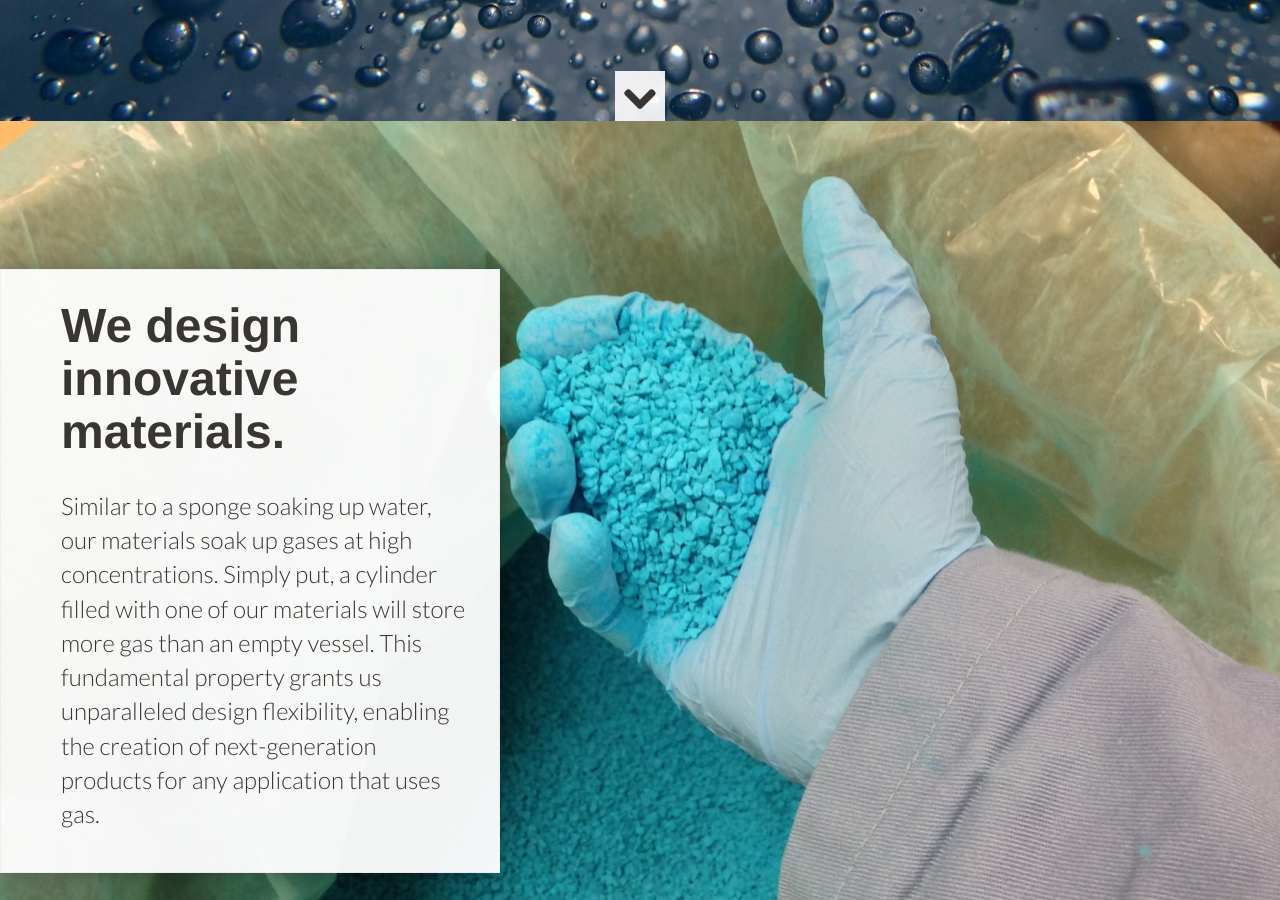
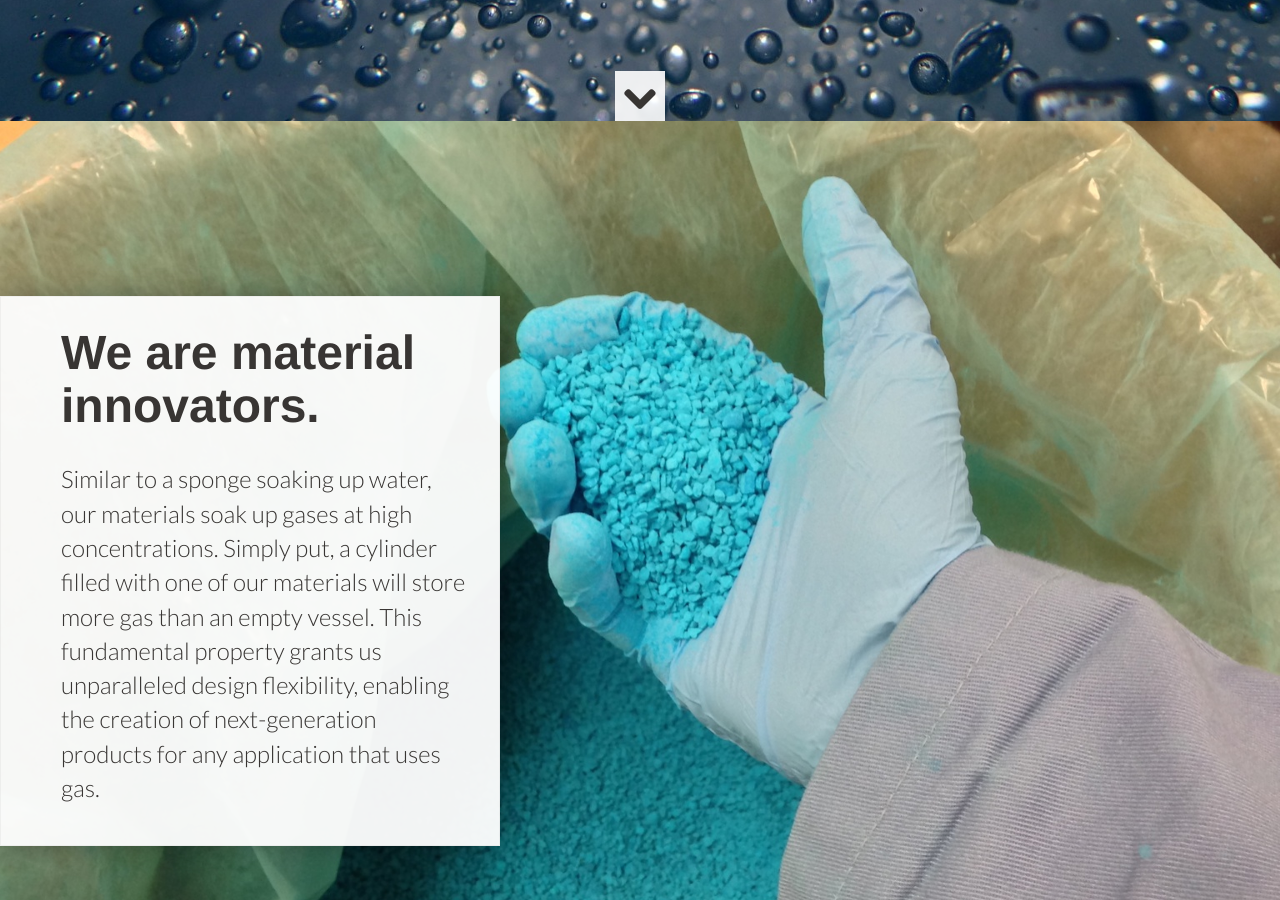
Before and after one commit to numat/numat.github.io, a Jekyll site: the page built from index.html, in a window 1280 px wide and 900 px high, scrolled down 779 px. Built offline with Jekyll 4.4.1, drawn with Linux system fonts in a browser that asks for light colours.

Commit message:
Optimizr upgrade to remove internal redirects

```diff
--- a/_layouts/default.html
+++ b/_layouts/default.html
@@ -38,10 +38,10 @@
         </div>
         <div class="collapse navbar-collapse">
           <ul class="nav navbar-nav pull-right">
-            <li><a href="/technology">Technology</a></li>
-            <li><a href="/people">People</a></li>
-            <li><a href="/news">News</a></li>
-            <li><a href="/contact">Contact</a></li>
+            <li><a href="/technology/">Technology</a></li>
+            <li><a href="/people/">People</a></li>
+            <li><a href="/news/">News</a></li>
+            <li><a href="/contact/">Contact</a></li>
           </ul>
         </div>
       </div>
--- a/css/main.css
+++ b/css/main.css
@@ -187,7 +187,7 @@
 
 @media (min-width: 768px) {
   .banner > p {
-      font-size: 20px;
+      font-size: 18px;
   }
 
   .banner > h1, .banner > h2 {
--- a/index.html
+++ b/index.html
@@ -20,7 +20,7 @@
 <div id="second" class="front">
   <div class="vertical-center-table">
     <div class="banner banner-left">
-      <h2>We design innovative materials.</h2>
+      <h2>We are material innovators.</h2>
       <p>
         Similar to a sponge soaking up water, our materials soak up gases at high
         concentrations. Simply put, a cylinder filled with one of our materials will
--- a/js/main.js
+++ b/js/main.js
@@ -18,7 +18,7 @@
     var width, $this;
     width = (window.innerWidth > 0) ? window.innerWidth : screen.width;
 
-    if (width <= 768) {
+    if (width < 768) {
         return 0;
     }
 
```
